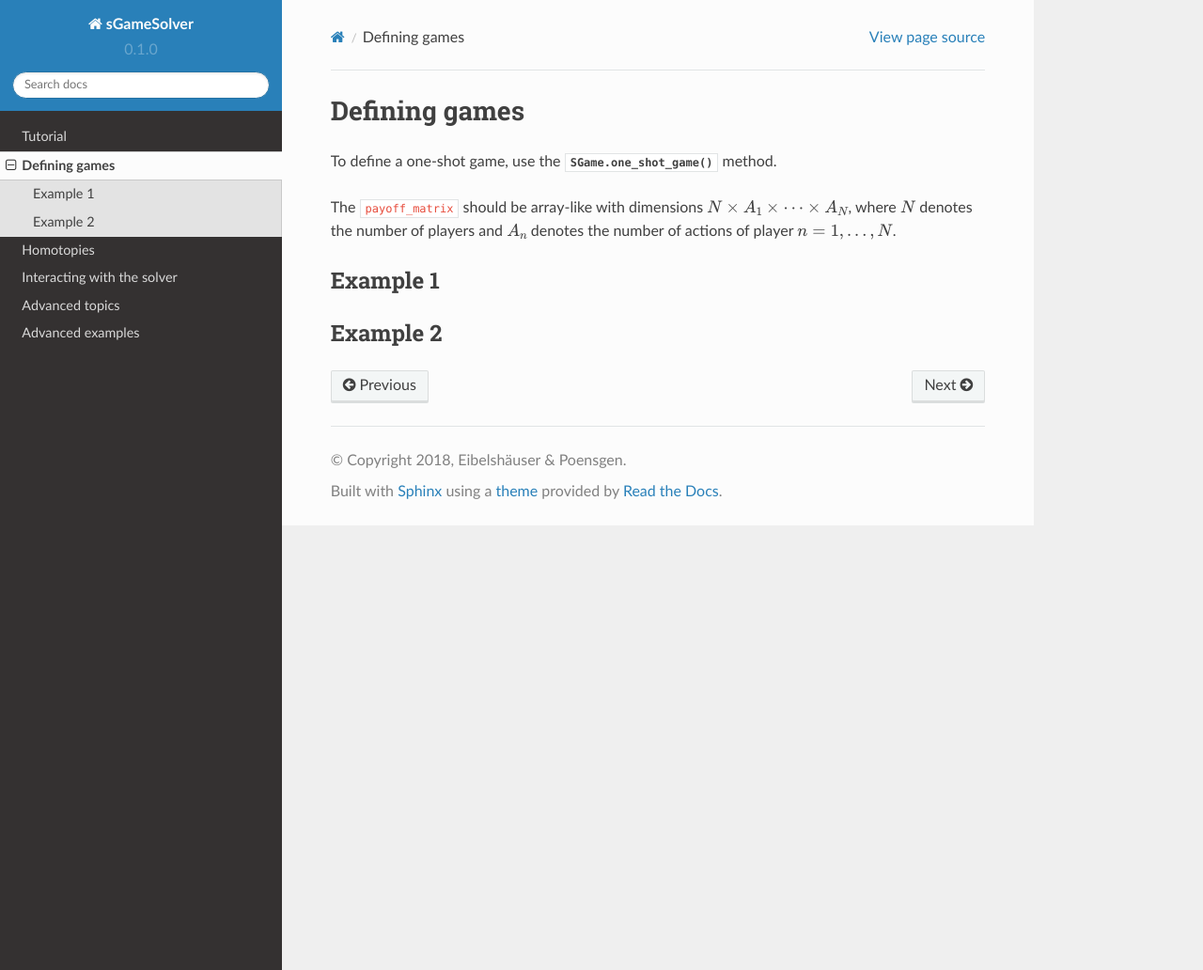
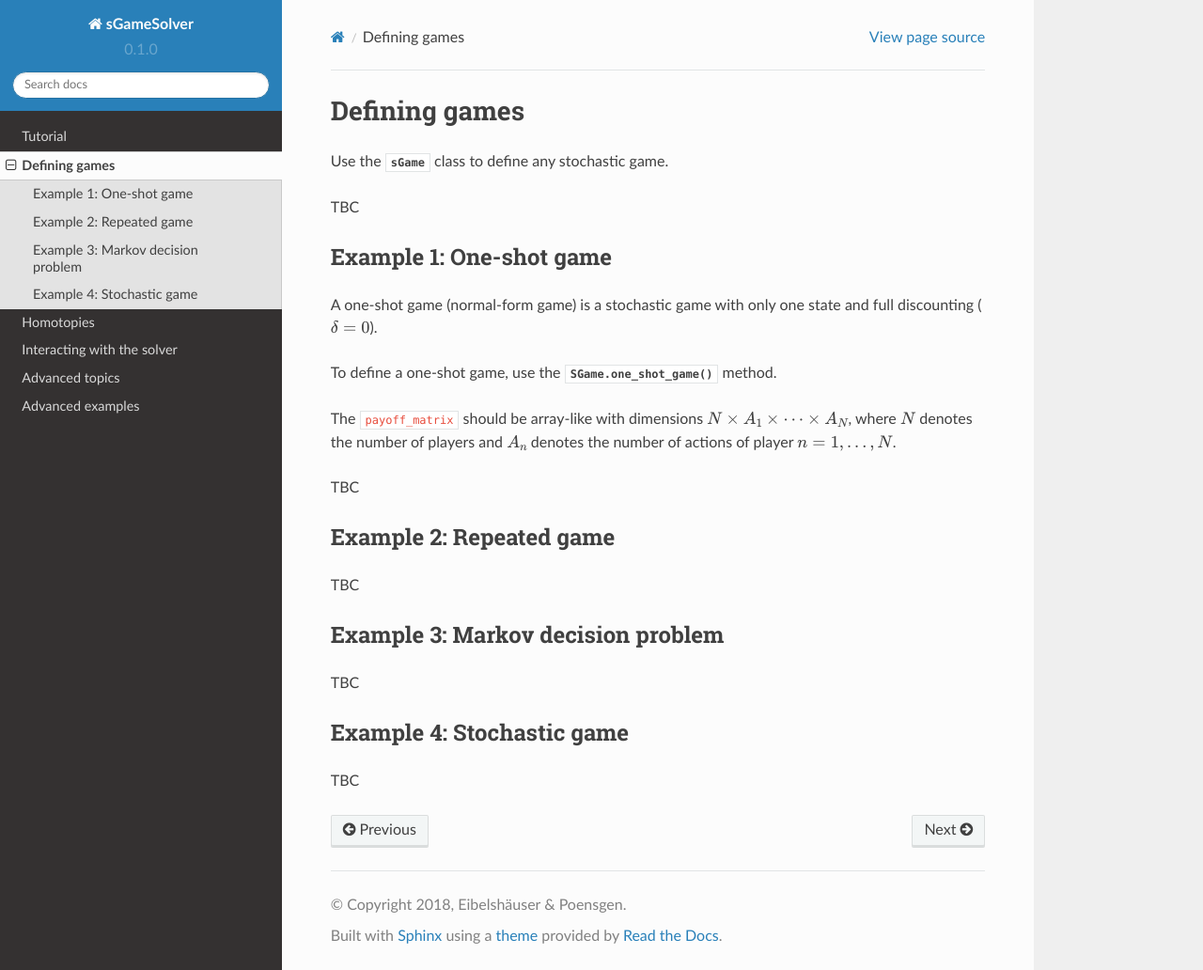
Before and after one commit to seibelsh/sgamesolver, a Sphinx documentation site: the page built from docs/source/sgame.rst, in a window 1280 px wide and 1032 px high. Shown: the whole window at 94% size. Built offline with Sphinx 7.4.7 and the Read the Docs theme 2.0.0, drawn with Linux system fonts in a browser that asks for light colours.

Commit message:
polish tutorial

```diff
--- a/docs/source/sgame.rst
+++ b/docs/source/sgame.rst
@@ -1,5 +1,15 @@
 Defining games
 ==============
+
+Use the :py:class:`sGame` class to define any stochastic game.
+
+TBC
+
+Example 1: One-shot game
+------------------------
+
+A one-shot game (normal-form game) is a stochastic game with only one state
+and full discounting (:math:`\delta=0`).
 
 To define a one-shot game, use the
 :py:meth:`SGame.one_shot_game` method.
@@ -9,8 +19,19 @@ dimensions :math:`N \times A_1 \times \dots \times A_N`,
 where :math:`N` denotes the number of players
 and :math:`A_n` denotes the number of actions of player :math:`n=1,...,N`.
 
-Example 1
----------
+TBC
 
-Example 2
----------
+Example 2: Repeated game
+------------------------
+
+TBC
+
+Example 3: Markov decision problem
+----------------------------------
+
+TBC
+
+Example 4: Stochastic game
+--------------------------
+
+TBC
--- a/docs/source/tutorial.rst
+++ b/docs/source/tutorial.rst
@@ -65,6 +65,10 @@ Both players defecting is the unique equilibrium.
 
    print(homotopy.equilibrium)
 
+Output:
+
+.. code-block:: console
+
    >>> +++++++ state0 +++++++
    >>> player0: v=-2.00, s=[0.000 1.000]
    >>> player1: v=-2.00, s=[0.000 1.000]
```
